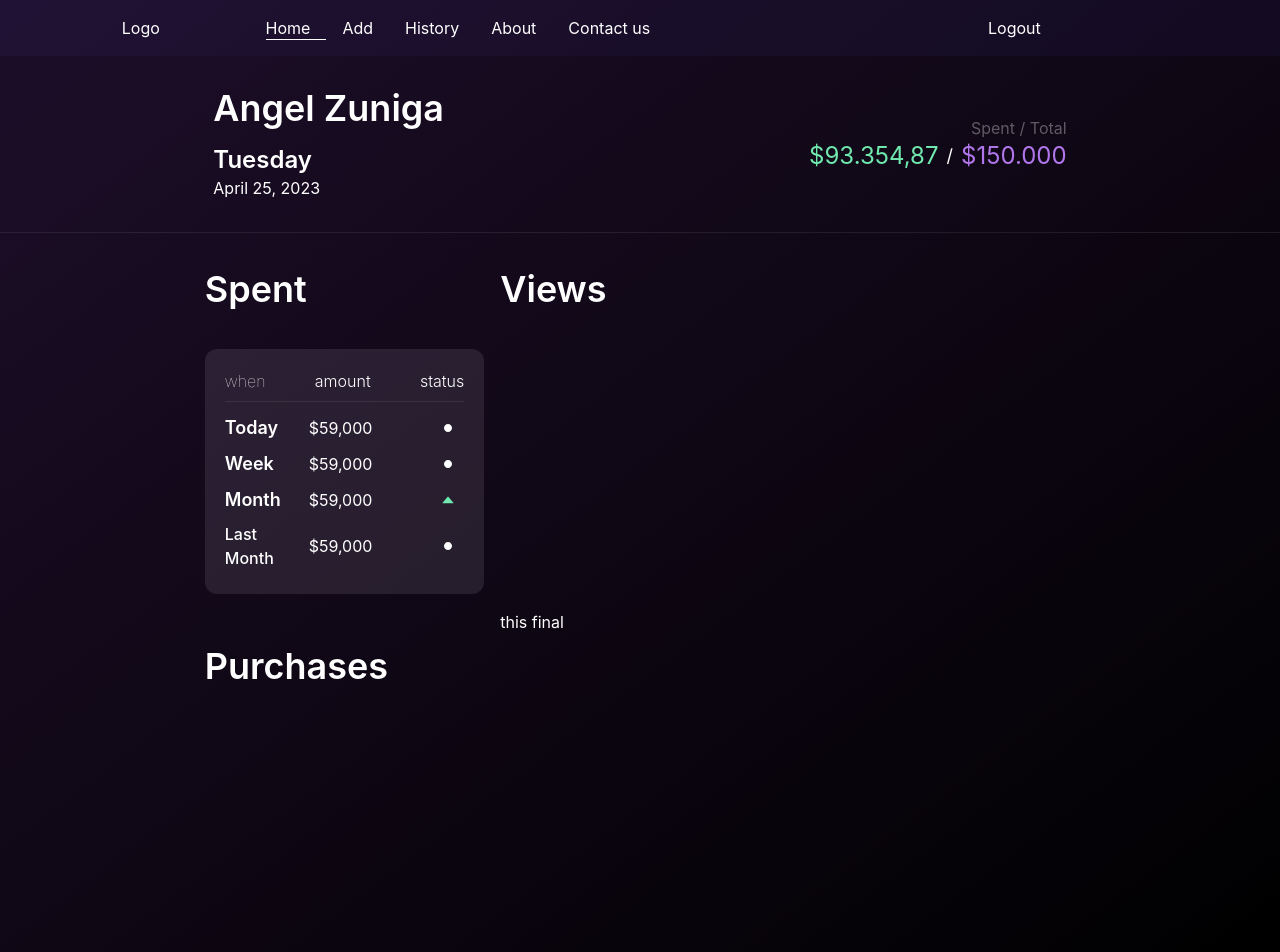
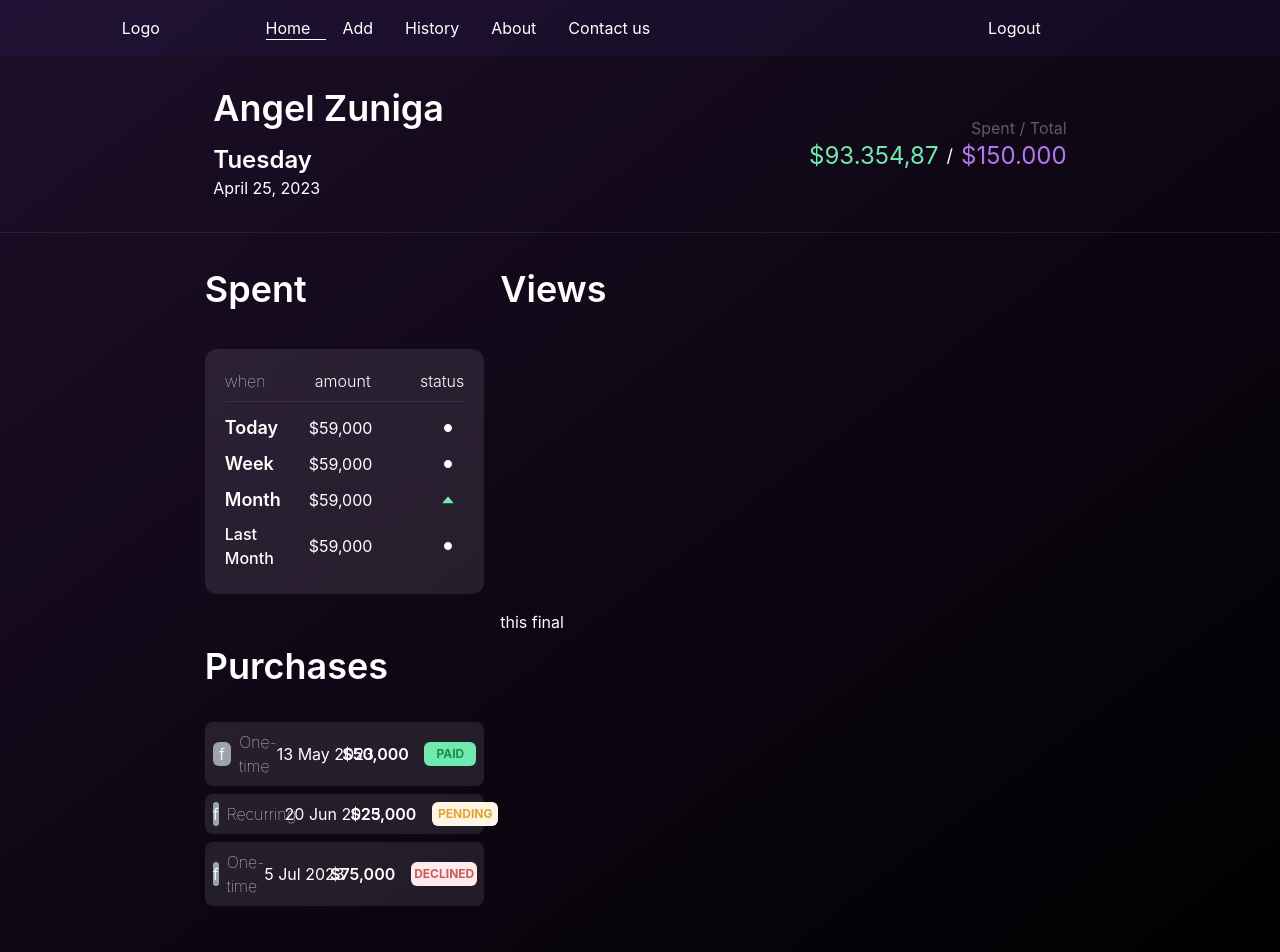
Before and after one commit to Magendev-by-Angel/Finnans, a Next.js app: page / in a window 1280 px wide. Shown: the top 952 px of the page. Built offline with nearby package versions, Linux system fonts and the light colour scheme.

Commit message:
purchases rendered with hardcoded data

```diff
--- /dev/null
+++ b/components/Purchases.tsx
@@ -0,0 +1,67 @@
+import React from 'react'
+import formatter from '../util/formatter'
+
+const StatusTag = ({ state }): JSX.Element => {
+	const statusColor = {
+		paid: 'bg-paidgreenbg text-paidgreenfg',
+		declined: 'bg-declinedredbg text-declinedredfg',
+		pending: 'bg-pendingyellowbg text-pendingyellowfg'
+	}
+
+	return (
+		<>
+			<div
+				className={`ml-4 text-xs flex justify-center font-bold leading-sm uppercase px-3 py-1 ${statusColor[state]} rounded-md w-1/4`}
+			>
+				{state}
+			</div>
+		</>
+	)
+}
+
+const PurchaseItem = ({ purchases }): JSX.Element => {
+	return (
+		<>
+			<div className="flex flex-col gap-2">
+				{purchases.map(p => {
+					return (
+						<div className="flex flex-row bg-table rounded-lg p-2 w-full items-center">
+							<div className="bg-gray-400 w-8 text-gray-100 aspect-square rounded-md flex justify-center items-center">
+								{/* here we will display the logo with a url, in the meantime we're gonna use a placeholder */}
+								f
+							</div>
+							<p className="pl-2 w-1/4 font-thin text-white">
+								{p.type.charAt(0).toUpperCase() +
+									p.type.slice(1)}
+							</p>
+							<p className="w-1/4 text-white text-ellipsis whitespace-nowrap">
+								{p.date}
+							</p>
+							<p className="w-1/4 flex justify-center text-white font-semibold">
+								{formatter(p.amount)}
+							</p>
+
+							<StatusTag state={p.status} />
+							{/* <p className="w-1/4 flex justify-center">
+								{p.status}
+							</p> */}
+						</div>
+					)
+				})}
+			</div>
+		</>
+	)
+}
+
+function Purchases({ purchase }) {
+	return (
+		<>
+			<div className=" flex flex-col">
+				<h1 className="font font-semibold text-4xl py-9">Purchases</h1>
+				<PurchaseItem purchases={purchase} />
+			</div>
+		</>
+	)
+}
+
+export default Purchases
--- a/components/dashboard.tsx
+++ b/components/dashboard.tsx
@@ -1,5 +1,6 @@
 import { useState } from 'react'
 import Spend from './Spent'
+import Purchases from './Purchases'
 const Periods = ({ periods }) => (
 	<div className="w-1/2 flex items-start flex-col">
 		{periods.map(period => (
@@ -17,10 +18,26 @@ const Amounts = ({ amounts }) => (
 )
 
 const Dashboard = () => {
-	/* const [today, setToday] = useState<number>(0)
-	const [week, setWeek] = useState<number>(0)
-	const [month, setMonth] = useState<number>(0)
-	const [lastMonth, setLastMonth] = useState<number>(0) */
+	const purchases = [
+		{
+			type: 'one-time',
+			amount: 50000,
+			status: 'paid',
+			date: '13 May 2023'
+		},
+		{
+			type: 'recurring',
+			amount: 25000,
+			status: 'pending',
+			date: '20 Jun 2023'
+		},
+		{
+			type: 'one-time',
+			amount: 75000,
+			status: 'declined',
+			date: '5 Jul 2023'
+		}
+	]
 
 	return (
 		<section>
@@ -29,7 +46,7 @@ const Dashboard = () => {
 				<h1 className="col-span-2 font font-semibold text-4xl py-9">
 					Views
 				</h1>
-				<h1 className="font font-semibold text-4xl py-9">Purchases</h1>
+				<Purchases purchase={purchases} />
 				<h1 className="col-span-2">this final</h1>
 			</div>
 		</section>
--- a/tailwind.config.js
+++ b/tailwind.config.js
@@ -10,7 +10,13 @@ module.exports = {
 			colors: {
 				table: 'rgba(130, 119, 141, 0.2)',
 				whitegreen: '#70E9AF',
-				whitepurple: '#B176EB'
+				whitepurple: '#B176EB',
+				paidgreenbg: '#70E9AF',
+				paidgreenfg: '#148F43',
+				declinedredbg: '#FFEBEB',
+				declinedredfg: '#CC5A5D',
+				pendingyellowbg: '#FEF5E6',
+				pendingyellowfg: '#DFA62E'
 			}
 		}
 	},
```
